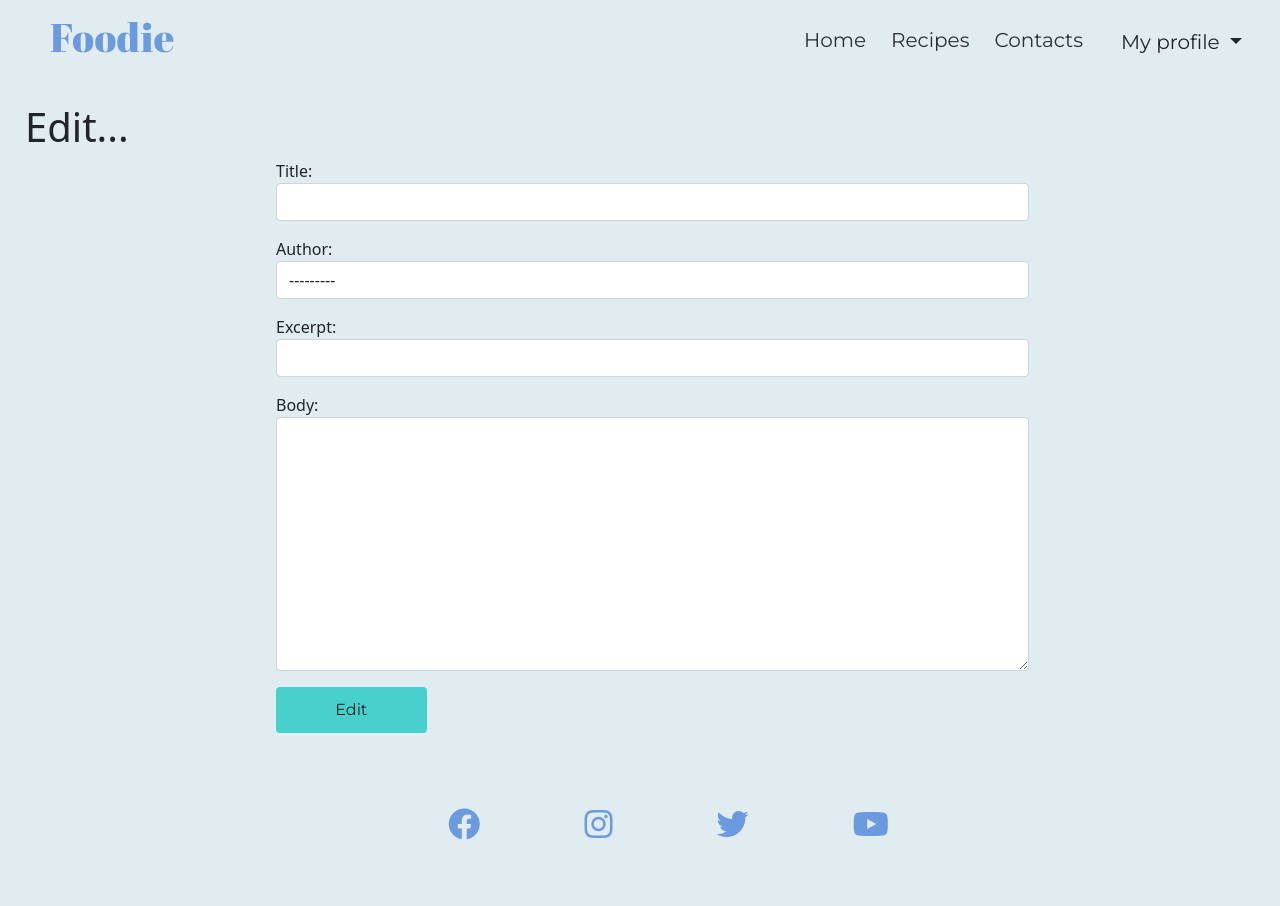
After one commit to isabellaobrien/foodie, a Django app: template templates/update_post.html in a window 1280 px wide. The commit adds this page. Run offline with Django 3.2, Linux system fonts and the light colour scheme; the template is opened without the code that fills it: values that come from a table or form of the project are taken from there, others are empty.

Commit message:
Add update functionality

```diff
--- a/blog/urls.py
+++ b/blog/urls.py
@@ -1,9 +1,10 @@
 from django.urls import path
-from .views import Home, PostDetail, AddPost
+from .views import Home, PostDetail, AddPost, UpdatePost
 
 urlpatterns = [
     #path('', views.home, name="home"),
     path('', Home.as_view(), name="home"),
     path('post/<int:pk>', PostDetail.as_view(), name="post-details"),
     path('add-post/', AddPost.as_view(), name="add-post"),
+    path('post/edit/<int:pk>', UpdatePost.as_view(), name="update-post"),
 ]
--- a/templates/index.html
+++ b/templates/index.html
@@ -8,7 +8,8 @@
                 <div class="card-body">
                     <h5 class="card-title"> {{ post.title }}</h5><p class="author"> By {{ post.author }}</p>
                     <p class="card-text">{{ post.excerpt }}</p>
-                    <a href="{% url 'post-details' post.pk%}" class="btn btn-primary">read more</a>
+                    <a href="{% url 'post-details' post.pk %}" class="btn btn-primary">read more</a>
+                    <a href="{% url 'update-post' post.pk %}" class="btn btn-primary">Edit</a>
                     <hr>
                 </div>
             </div>
--- a/templates/post_details.html
+++ b/templates/post_details.html
@@ -2,7 +2,9 @@
 
 {% block content %}
 <h1>{{ post.title }}</h1>
-<small>By {{ post.author.first_name }} {{ post.author.last_name }}</small><hr>
+<small>By {{ post.author.first_name }} {{ post.author.last_name }}</small>
+<a href="{% url 'update-post' post.pk %}" class="btn btn-primary">Edit</a>
+<hr>
 {{post.body}}
 </br></br></br>
 <a href="{% url 'home' %}" class="btn btn-secondary">back</a>
--- /dev/null
+++ b/templates/update_post.html
@@ -0,0 +1,14 @@
+{% extends "base.html" %}
+
+{% block content %}
+<h1>Edit...</h1>
+<div class="form-group">
+    <form method="POST">
+        {% csrf_token %}
+        {{ form.as_p }}
+        <button class="btn btn-default">Edit</button>
+    </form>
+</div>
+
+
+{% endblock %}
```
Also changed, not shown: blog/views.py (+6 -1 lines).
